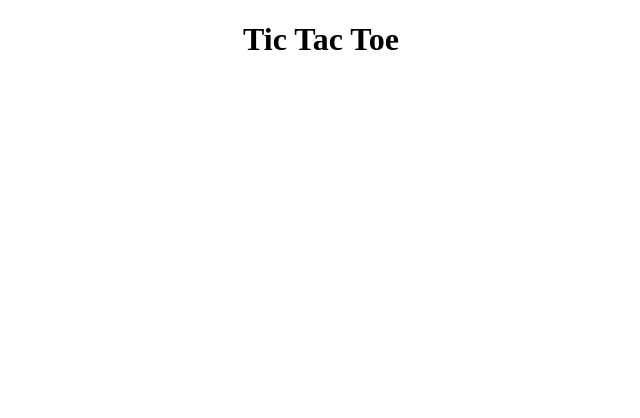
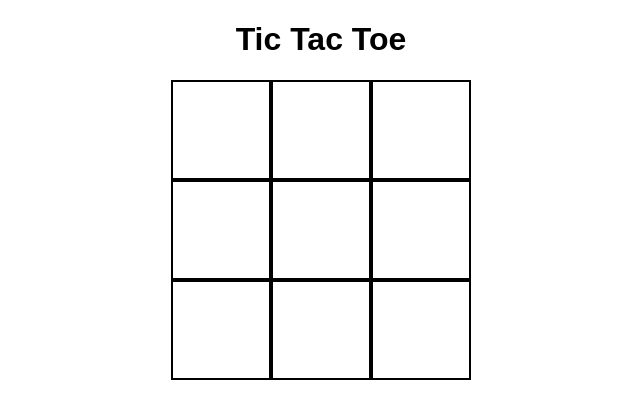
Before and after one commit to aljones1816/tic-tac-toe, a plain HTML site: page index.html in a window 1280 px wide. Shown: the whole page, without its empty margins (319-959 px from the left). Drawn offline with Linux system fonts and the light colour scheme.

Commit message:
added gameboard html

```diff
--- a/JS/index.js
+++ b/JS/index.js
@@ -0,0 +1,16 @@
+const gameBoard = (() => {
+    const gameboard = [
+        {}
+    ]
+    return {}
+})();
+
+const gameFlow = (() => {
+
+    return {}
+})();
+
+const player = () => {
+
+    return {}
+}
--- a/Styles/style.css
+++ b/Styles/style.css
@@ -1,3 +1,30 @@
 body {
+    font-family: arial;
     text-align: center;
+
 }
+
+.flexbox {
+    display: flex;
+    justify-content: center;
+}
+
+.container {
+
+    display: grid;
+    grid-template-columns: repeat(3, 100px);
+    grid-template-rows: repeat(3, 100px);
+
+}
+
+.board-square {
+
+    background-color: white;
+    border: solid 2px black;
+
+}
+
+.board-square:hover {
+    background-color: lightblue;
+    cursor: pointer;
+}
--- a/index.html
+++ b/index.html
@@ -4,11 +4,24 @@
     <meta charset="UTF-8">
     <meta http-equiv="X-UA-Compatible" content="IE=edge">
     <meta name="viewport" content="width=device-width, initial-scale=1.0">
-    <title>Document</title>
+    <title>Tic Tac Toe</title>
     <link rel="stylesheet" href="./Styles/style.css">
 </head>
 <body>
     <h1>Tic Tac Toe</h1>
+    <div class ="flexbox">
+    <div class="container">
+        <div class="board-square" id="one"></div>
+        <div class="board-square" id="two"></div>
+        <div class="board-square" id="three"></div>
+        <div class="board-square" id="four"></div>
+        <div class="board-square" id="five"></div>
+        <div class="board-square" id="six"></div>
+        <div class="board-square" id="seven"></div>
+        <div class="board-square" id="eight"></div>
+        <div class="board-square" id="nine"></div>
+    </div>
+</div>
     <script src="./JS/index.js"></script>
 </body>
 </html>
```
Also changed, not shown: ToDo.md (added, +4 -0 lines).
